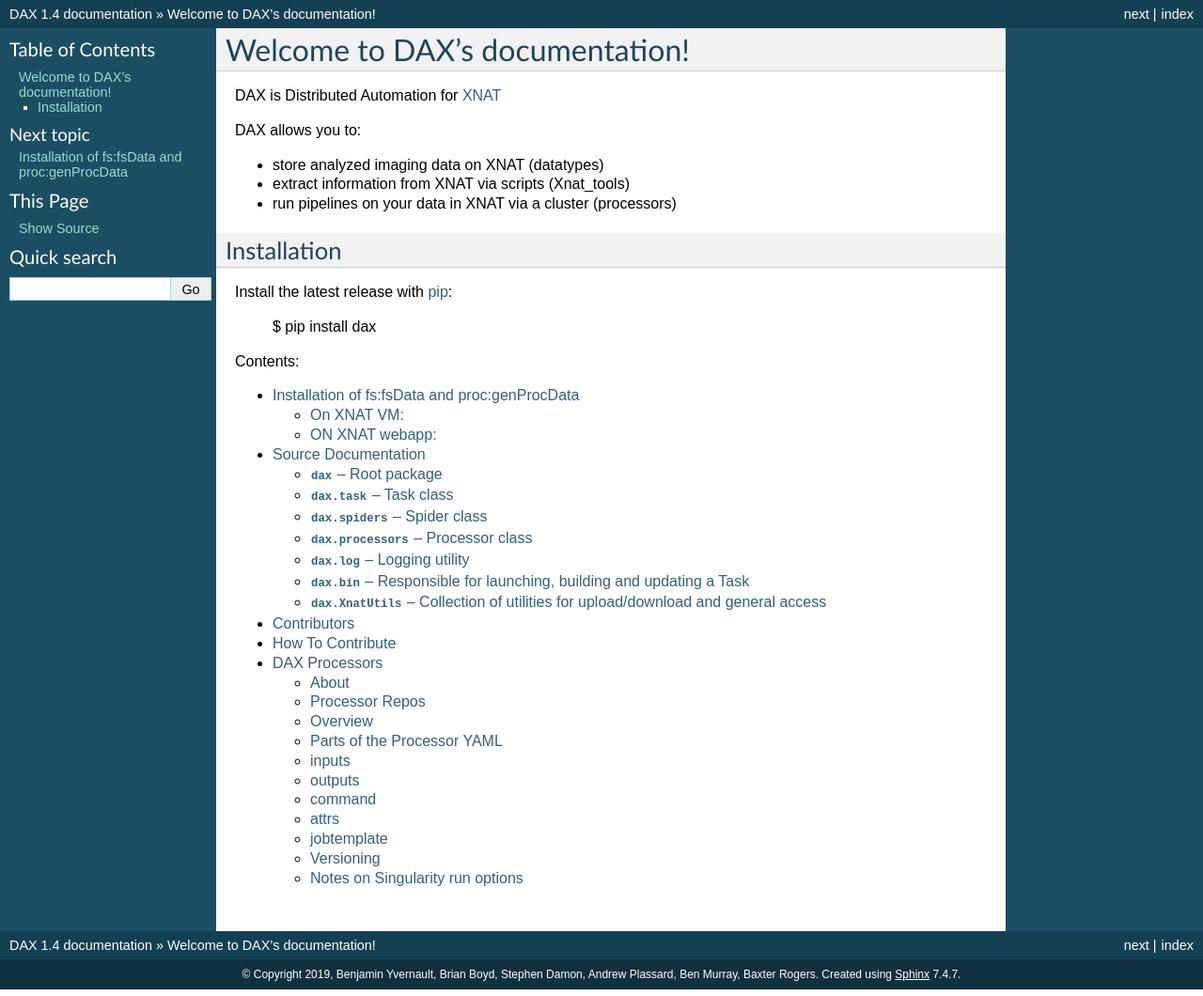
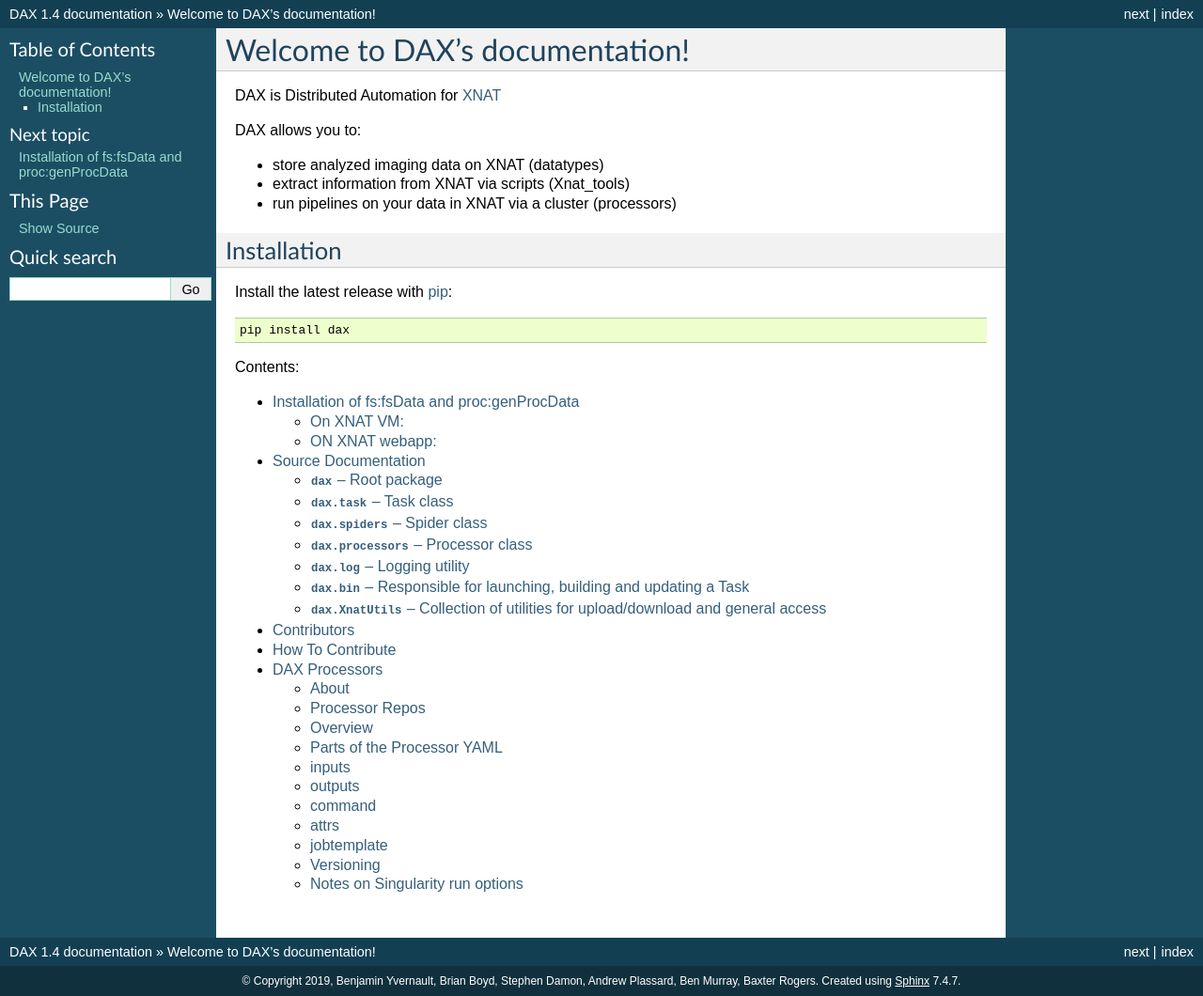
Before and after one commit to VUIIS/dax, a Sphinx documentation site: the page built from docs/index.rst, in a window 1280 px wide. Shown: the whole page at 94% size. Built offline with Sphinx 7.4.7, drawn with Linux system fonts in a browser that asks for light colours; pages that are not in the unit, such as notebooks, are missing from menus.

Commit message:
Update index.rst

```diff
--- a/docs/index.rst
+++ b/docs/index.rst
@@ -15,7 +15,9 @@
 
 Install the latest release with `pip <https://pypi.org/project/pip/>`_:
 
-    $ pip install dax
+.. code::
+
+   pip install dax
 
 
 Contents:
```
